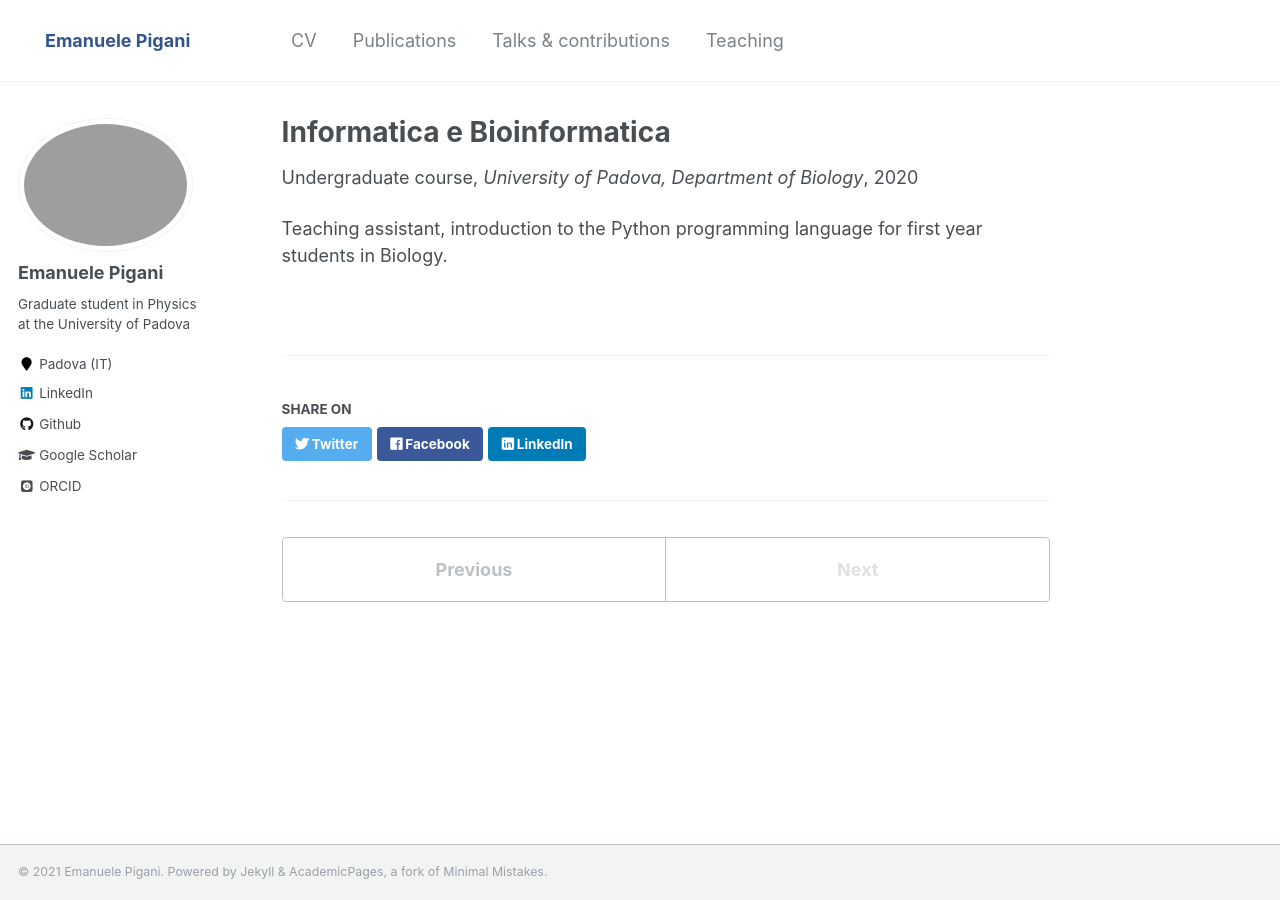
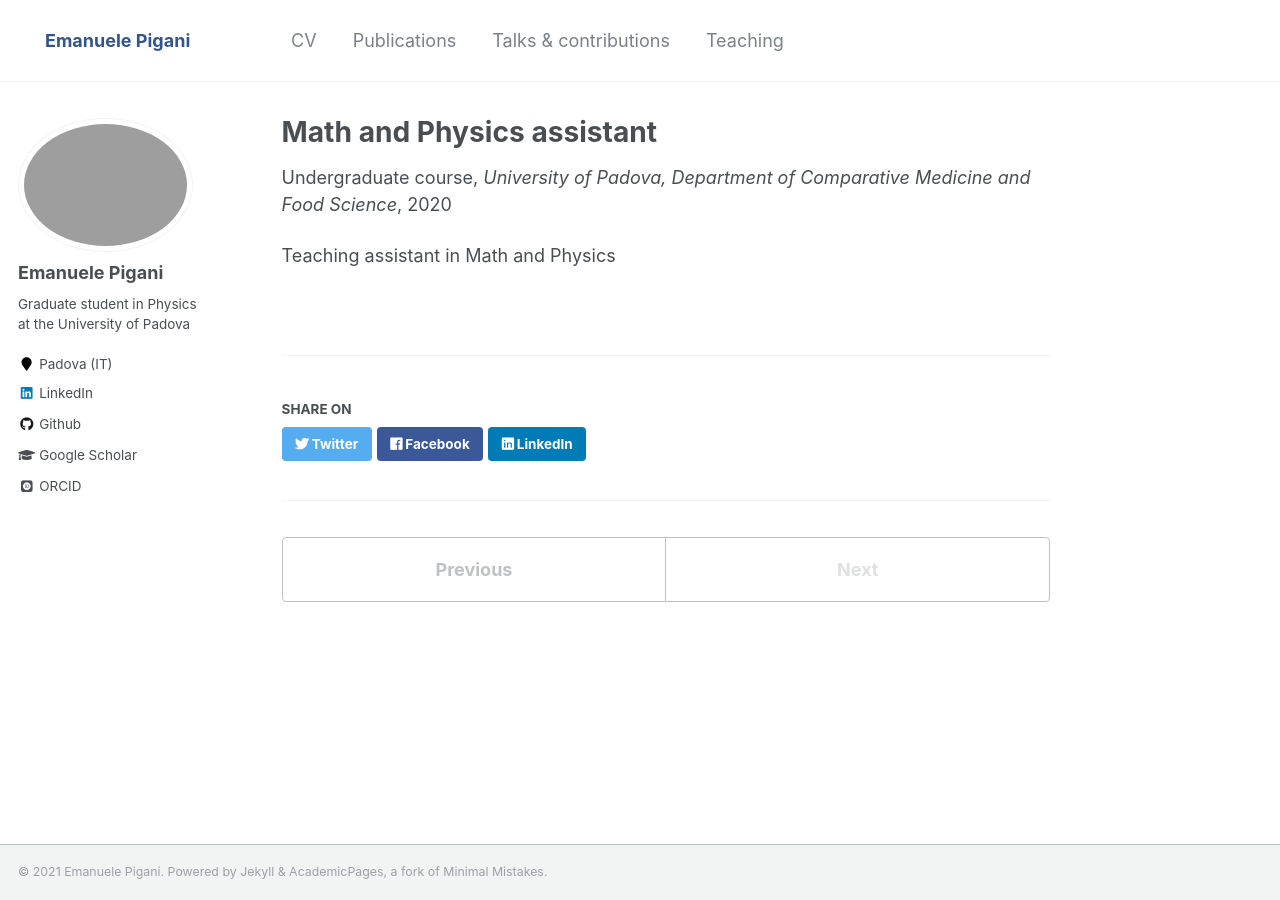
Before and after one commit to epigani/epigani.github.io, a Jekyll site: the page built from _teaching/info_20-21.md, in a window 1280 px wide. Built offline with Jekyll 4.4.1, drawn with Linux system fonts in a browser that asks for light colours; some web fonts are replaced.

Commit message:
Update info_20-21.md

```diff
--- a/_teaching/info_20-21.md
+++ b/_teaching/info_20-21.md
@@ -1,11 +1,11 @@
 ---
-title: 'Informatica e Bioinformatica'
+title: 'Math and Physics assistant'
 collection: teaching
 type: "Undergraduate course"
-permalink: 'https://didattica.unipd.it/off/2020/LT/SC/SC1165/000ZZ/SC02122869/N0'
-venue: "University of Padova, Department of Biology"
+permalink: 'https://didattica.uniweb.unipd.it/off/2020/LT/AV/MV1734/000ZZ/AVQ0088928/N0'
+venue: "University of Padova, Department of Comparative Medicine and Food Science"
 date: 2020-10-29
 courseDates: "28/09/2020 - 16/01/2021"
 location: "Padova, Italy"
 ---
-Teaching assistant, introduction to the Python programming language for first year students in Biology.
+Teaching assistant in Math and Physics
```
